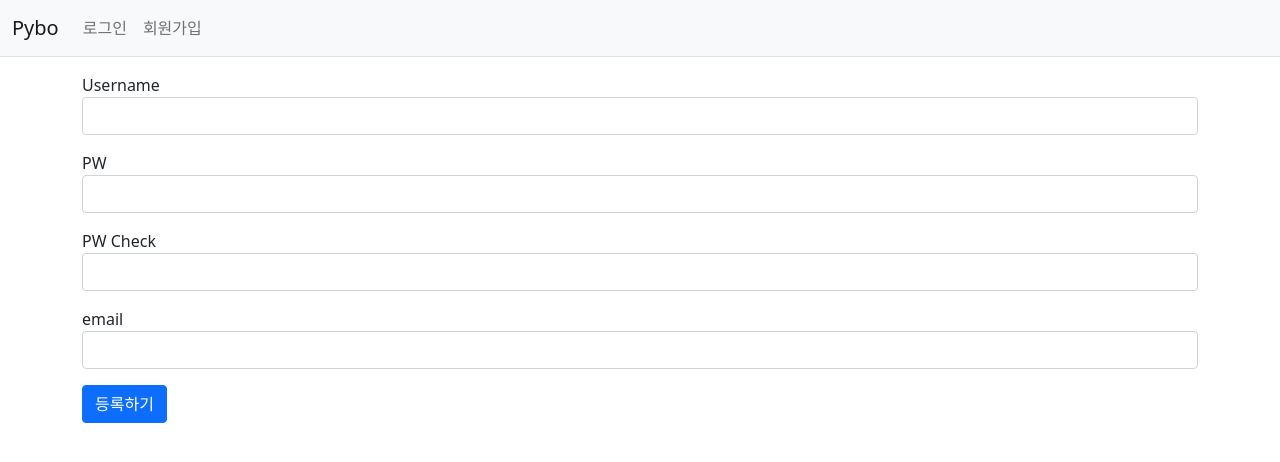
After one commit to nykoh2001/django-begin, a Django app: page /common/signup/ in a window 1280 px wide. The commit adds this page. Shown: the top 462 px of the page. Run offline with Django 4.2, Linux system fonts and the light colour scheme; some libraries are stand-ins or nearby versions.

Commit message:
feat: sign up

```diff
--- /dev/null
+++ b/common/forms.py
@@ -0,0 +1,10 @@
+from django import forms
+from django.contrib.auth.forms import UserCreationForm
+from django.contrib.auth.models import User
+
+class UserForm(UserCreationForm):
+  email = forms.EmailField(label="이메일")
+
+  class Meta:
+    model = User
+    fields = ("username", "password1", "password2", "email")
--- a/common/urls.py
+++ b/common/urls.py
@@ -3,7 +3,10 @@ from django.contrib.auth import views as auth_views
 
 app_name = 'common'
 
+from . import views
+
 urlpatterns = [
     path('login/', auth_views.LoginView.as_view(template_name="common/login.html"), name="login"),
-    path('logout/', auth_views.LogoutView.as_view(), name="logout")
+    path('logout/', auth_views.LogoutView.as_view(), name="logout"),
+    path('signup/', views.signup, name="signup")
 ]
--- a/common/views.py
+++ b/common/views.py
@@ -1,4 +1,17 @@
-# from django.shortcuts import render
-# # Create your views here.
+from django.contrib.auth import login, authenticate
+from .forms import UserForm
+from django.shortcuts import render, redirect
 
-# def login(req):
+def signup(req):
+  if req.method == "POST":
+    form = UserForm(req.POST)
+    if form.is_valid():
+      form.save()
+      username = form.cleaned_data.get('username')
+      raw_password = form.cleaned_data.get('password1')
+      user = authenticate(username=username, password=raw_password)
+      login(req, user)
+      redirect("index")
+  else:
+    form = UserForm()
+  return render(req, 'common/signup.html', {'form': form})
--- /dev/null
+++ b/templates/common/signup.html
@@ -0,0 +1,26 @@
+{% extends 'base.html' %}
+{% block content %}
+  <div class="container my-3">
+    <form method="post" action="{%url 'common:signup'%}">
+      {% csrf_token %}
+      {% include 'form_errors.html' %}
+      <div class="mb-3">
+        <label for="username">Username</label>
+        <input class="form-control" type="text" id="username" name="username" value="{{form.username.value|default_if_none:''}}"/>
+      </div>
+      <div class="mb-3">
+        <label for="password1">PW</label>
+        <input class="form-control" type="password" id="password1" name="password1" value="{{form.password1.value|default_if_none:''}}"/>
+      </div>
+      <div class="mb-3">
+        <label for="password2">PW Check</label>
+        <input class="form-control" type="password" id="password2" name="password2" value="{{form.password2.value|default_if_none:''}}"/>
+      </div>
+      <div class="mb-3">
+        <label for="email">email</label>
+        <input class="form-control" type="text" id="email" name="email" value="{{form.email.value|default_if_none:''}}"/>
+      </div>
+      <button type="submit" class="btn btn-primary">등록하기</button>
+    </form>
+  </div>
+{% endblock %}>
--- a/templates/navbar.html
+++ b/templates/navbar.html
@@ -13,8 +13,13 @@
           {% else %}
             <a class="nav-link" href="{%url 'common:login'%}">로그인</a>
           {% endif %}
+        <li>
+          {% if not user.is_authenticated %}
+            <a class="nav-link" href="{%url 'common:signup'%}">회원가입</a>
+          {% endif %}
         </li>
-      </ul>
-    </div>
+      </li>
+    </ul>
   </div>
+</div>
 </nav>
```
